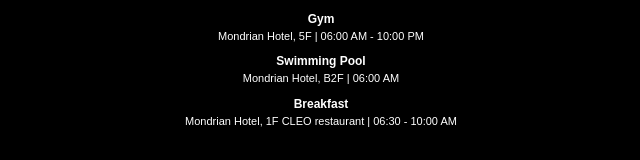
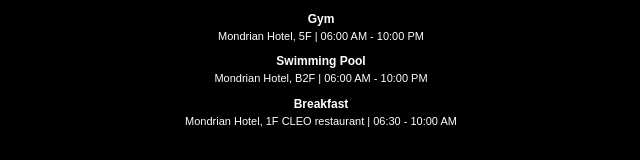
Before and after one commit to jiohjung98/netflix-squid-game-trip, a Next.js app: page /hotel in a window 1280 px wide. Shown: the part 550-710 px from the top of the page, without its empty margins (319-959 px from the left). Built offline with nearby package versions, Linux system fonts and the light colour scheme.

Commit message:
feat: main

```diff
--- a/src/pages/category/index.tsx
+++ b/src/pages/category/index.tsx
@@ -8,7 +8,7 @@ const CategoryPage = () => {
         <div className="space-y-4">
           <Link href="/weather">
             <div className="block rounded-lg" style={{ backgroundColor: '#E50914' }}>
-              <p className="text-white font-bold py-4 px-4 rounded-lg text-left mb-8">Weather Forcast</p>
+              <p className="text-white font-bold py-4 px-4 rounded-lg text-left mb-8">Weather Forecast</p>
             </div>
           </Link>
           <Link href="/airport">
--- a/src/pages/hotel/index.tsx
+++ b/src/pages/hotel/index.tsx
@@ -23,7 +23,7 @@ const HotelInformationPage = () => {
                 <div className="netflix-light text-white my-auto font-bold z-10" style={{ fontSize: '12px' }}>Gym</div>
                 <div className="netflix-light text-white my-auto mb-[0.5rem] z-10 font-light" style={{ fontSize: '11px' }}>Mondrian Hotel, 5F | 06:00 AM - 10:00 PM</div>
                 <div className="netflix-light text-white my-auto font-bold z-10" style={{ fontSize: '12px' }}>Swimming Pool</div>
-                <div className="netflix-light text-white my-auto mb-[0.5rem] z-10 font-light" style={{ fontSize: '11px' }}>Mondrian Hotel, B2F | 06:00 AM</div>
+                <div className="netflix-light text-white my-auto mb-[0.5rem] z-10 font-light" style={{ fontSize: '11px' }}>Mondrian Hotel, B2F | 06:00 AM - 10:00 PM</div>
                 <div className="netflix-light text-white my-auto font-bold z-10" style={{ fontSize: '12px' }}>Breakfast</div>
                 <div className="netflix-light text-white my-auto mb-[0.5rem] z-10 font-light" style={{ fontSize: '11px' }}>Mondrian Hotel, 1F CLEO restaurant | 06:30 - 10:00 AM</div>
 
--- a/src/pages/index.tsx
+++ b/src/pages/index.tsx
@@ -17,7 +17,7 @@ export default function Home() {
       />
       <div className="relative flex flex-col justify-between items-center h-screen z-10 my-auto">
         <div className="w-[95%] my-auto text-center z-10">
-        <div className="netflix-light text-white my-auto mt-[0.5rem] mb-[1rem] z-10" style={{ fontSize: '14px' }}>
+        <div className="netflix-light text-white my-auto mt-[0.5rem] mb-[1rem] font-extrabold z-10" style={{ fontSize: '14px' }}>
           Embark on an unforgettable
           </div>
           <p className="text-white mt-[1rem] mb-[1.5rem] font-black z-10" style={{ fontSize: '30px' }}>
--- a/src/pages/weather/index.tsx
+++ b/src/pages/weather/index.tsx
@@ -8,7 +8,7 @@ const WeatherForcastPage = () => {
 
         <p className="text-white mt-[1rem] mb-[1rem] font-extrabold" style={{ fontSize: '25px' }}>WEATHER FORECAST</p>
         <div className="netflix-light text-white mb-[1.5rem]" style={{ fontSize: '14px' }}>Avg. daytime weather: 24°C (75.2°F)</div>
-        <div className="netflix-light text-white mb-[1.5rem]" style={{ fontSize: '14px' }}>Avg. nighttime weather: 15°C (59°F)</div>
+        <div className="netflix-light text-white mb-[1.5rem]" style={{ fontSize: '14px' }}>Avg. night time weather: 15°C (59°F)</div>
         <div className="netflix-light text-white mb-[1.5rem]" style={{ fontSize: '14px' }}>Avg. daily temperature range: 9°C (48.2°F)</div>
         <div className="flex justify-center w-full mx-auto gray-500 my-[3rem]">
                 <hr className='w-[30%]'></hr>
```
